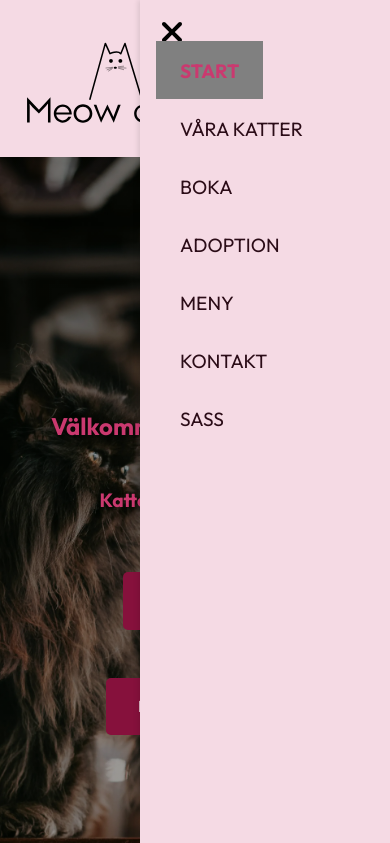
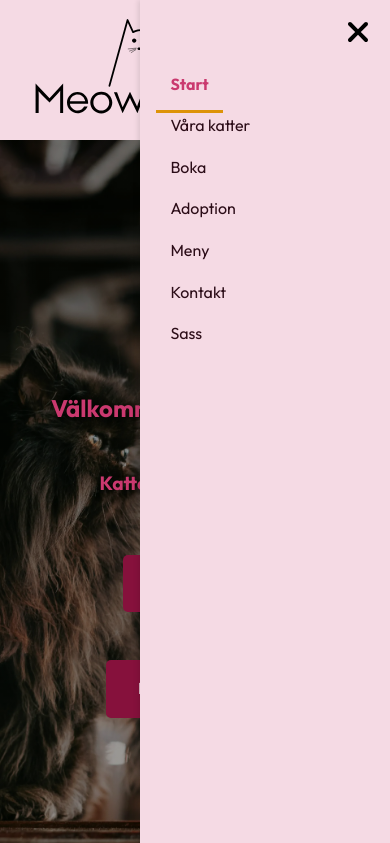
Before and after one commit to parisiproductions/moment3, a website built with Parcel: page src/index.html in a window 390 px wide. Both pictures are taken after a click on the button "Öppna meny". Shown: the top 843 px of the page. Built offline with nearby package versions, Linux system fonts and the light colour scheme.

Commit message:
försökt fixa menyn

```diff
--- a/src/css/_layout.scss
+++ b/src/css/_layout.scss
@@ -1,225 +1,143 @@
 @use "variables";
+
+/* Header och navigation */
+
+.navigation {
+    display: flex;
+    flex-direction: column;
+    align-items: center;
+    justify-content: space-between;
+    padding: 1rem;
+    gap: 2rem;
+    max-width: 1300px;
+    margin: auto;
+
+    .logo {
+        flex-shrink: 0;
+
+
+        img {
+            width: auto;
+            height: 100px;
+        }
+    }
+
+    nav {
+        flex-grow: 1;
+        display: flex;
+        justify-content: flex-end;
+
+        ul {
+            display: flex;
+            gap: 1.5rem;
+            list-style: none;
+            padding: 0;
+            margin: 0;
+            flex-wrap: nowrap;
+
+            li {
+                white-space: nowrap;
+
+                a {
+                    text-decoration: none;
+                    font-size: 1.3rem;
+                    color: variables.$paragraph-color;
+                    padding: 0.8rem 1rem;
+                    transition: color 0.3s ease-in-out;
+
+                    &:hover {
+                        color: variables.$accent-color;
+                    }
+                }
+            }
+        }
+
+        .nav-link-active {
+            color: variables.$headings-color;
+            font-weight: bold;
+            position: relative;
+
+            &::after {
+                content: "";
+                display: block;
+                width: 100%;
+                height: 3px;
+                background: variables.$accent-color;
+                position: absolute;
+                bottom: -5px;
+                left: 0;
+            }
+        }
+    }
+
+    .hamburger-btn, .close-btn {
+        display: none;
+        margin-left: auto;
+        background: none;
+        border: none;
+        font-size: 2rem;
+        cursor: pointer;
+    }
+}
+
+/* Responsiv design */
+@media (max-width: 1100px) {
+
+    .navigation {
+
+        nav {
+            ul {
+                gap: 1rem;
+
+                li {
+                    a {
+                        font-size: 1.1rem;
+                        padding: 0.9rem;
+                    }
+                }
+            }
+        }
+    }
+}
+
+@media (max-width: 900px) {
+    .navigation {
+        nav {
+            ul {
+                gap: 0.5rem;
+
+                li {
+                    a {
+                        font-size: 1rem;
+                    }
+                }
+            }
+        }
+    }
+}
+
+/* Hamburgermeny aktiveras vid 768px */
+@media (max-width: 768px) {
+    .navigation {
+        padding: 1rem 2rem;
+        flex-direction: row;
+        justify-content: space-between;
+        gap: 6rem;
 
 
 
 
-
-
-/* Header och navigation */
-
-
-
-
-.top-header{
-    background-color: variables.$background-color;
+        .logo {
+            flex-grow: 1;
         }
 
 
-
-.logo{
-    padding: 1.5rem;
+        .hamburger-btn {
+            display: block;
+            margin-left: auto;
         }
 
-.logo img{
-    width: 100%;
-    height: auto;
-}
-
-
-.navigation {
-    display: flex;
-    flex-direction: column;
-    justify-content: space-evenly;
-    gap: 2rem;
-    align-items: center;
-    padding-top: 1rem;
-    width: 100%;
-
-}
-
-
-#nav-menu {
-    display: flex;
-    flex-direction: row;
-    gap: 2rem;
-    align-items: center;
-    justify-content: center;
-    padding-top: 1rem;
-    background-color: white;
-    width: 100%;
-
-}
-
-#nav-menu a:hover{
-    background-color: #ffffffa8
-    }
-
-nav{
-    display: none;
-ul {
-    display: flex;
-    flex-direction: row;
-    justify-content: space-between;
-    list-style: none;
-    padding: 0;
-    margin: 0;
-
-}
-li {
-    padding-bottom: 0.7rem;
-}
-a {
-    text-decoration: none;
-    font-size: 1.2rem;
-    color: variables.$paragraph-color;
-    padding: 1.1rem 1.5rem 1.1rem;
-    background-color: white;
-    text-transform: uppercase;
-}
-}
-
-.nav-link-active{
- color: variables.$headings-color;
-font-weight: bold;
-padding: 1.1rem 1.5rem 1.1rem;
-}
-
-
-
-/* Hamburgermeny och stäng-knapp */
-.hamburger-btn, .close-btn {
-    background: none;
-    border: none;
-    font-size: 2rem;
-    cursor: pointer;
-    color: #333;
-}
-
-.hamburger-btn {
-    display: none; /* Dölj hamburgarknappen */
-}
-
-/* Stäng-knapp */
-#close-menu {
-    display: none; /* Dölj stäng-knappen som standard */
-}
-
-
-
-/*Startsida*/
-
-.welcome-section {
-    position: relative;
-    height: 100vh;
-    background: linear-gradient(rgba(0, 0, 0, 0.5), rgba(0, 0, 0, 0.336)),
-                url("../images/perser.webp") no-repeat center/cover;
-    display: flex;
-    gap: 2.5rem;
-    flex-direction: column;
-    align-items: center;
-    justify-content: center;
-    text-align: center;
-    color: white;
-
-
-    h1, h2{
-        text-shadow: 3px 3px 10px rgba(0, 0, 0, 0.7);
-
-    }
-}
-
-
-    .button-container {
-        display: flex;
-        gap: 3rem;
-        padding: 1rem;
-        justify-content: center;
-        align-items: center;
-    }
-
-
-
-
-
-
-.info-section1 {
-    display: flex;
-    flex-direction: row;
-    align-items: center;
-    justify-content: center;
-    line-height: 1.8;
-    gap: 2rem;
-    padding: 1rem;
-    max-width: 1300px;
-    margin: auto;
-
-
-    .text-block {
-        flex: 1;
-
-      h2 {
-        margin-bottom: 1rem;
-      }
-
-      p {
-        margin-bottom: 1rem;
-
-      }
-    }
-
-
-    .image-block {
-     padding-top: 4rem;
-
-      img {
-        width: 100%;
-        height: auto;
-        max-width: 100%;
-        object-fit: contain;
-        border-radius: 10px;
-      }
-    }
-
-}
-
-
-.info-section2 {
-    @extend .info-section1;
-    flex-direction: row-reverse;
-
-}
-
-
-
-
-
-
-
-
-
-
-
-
-
-
-
-
-
-/* Media queries*/
-/* Skärmar mindre än eller lika med 1024px */
-@media (max-width: 1024px) {
-
-    .hamburger-btn {
-        display: block; /* Visa hamburgarknappen */
-    }
-
-    .navigation {
-        justify-content:space-between;
-        padding-right: 1rem;
-        flex-direction: row;
-    }
-
-    #nav-menu {
+        nav {
             display: none;
             flex-direction: column;
             background-color: variables.$background-color;
@@ -231,46 +149,24 @@ padding: 1.1rem 1.5rem 1.1rem;
             box-shadow: -2px 0 5px rgba(0, 0, 0, 0.1);
             padding: 1rem;
             z-index: 1000;
+
+            ul {
+                flex-direction: column;
+                gap: 1rem;
             }
 
-        nav a {
-            background-color:  variables.$background-color;
+            #close-menu {
+                display: block;
+                background: none;
+                border: none;
+                font-size: 2rem;
+                cursor: pointer;
+                margin-bottom: 1rem;
             }
-
-        .nav-link-active{
-            background-color: grey;
-        }
-
-    #nav-menu ul {
-        flex-direction: column;
-        gap: 1rem;
         }
 
         #nav-menu.hidden {
             display: none;
         }
-
-    #close-menu {
-        display: block;
-    }
-
-
-
-    .logo img{
-        width: 70%;
-        height: auto;
-    }
-
-
-    .info-section1, .info-section2 {
-        flex-direction: column;
-margin-top: 3rem;
-        padding: 2rem;
-    }
-
-
-    .button-container {
-        flex-direction: column;
-
     }
 }
--- a/src/css/_mixins.scss
+++ b/src/css/_mixins.scss
@@ -24,10 +24,8 @@
 
 @media (max-width: 1024px) {
 
-
     .button {
         font-size: 1rem;
-
 
     }
 
--- /dev/null
+++ b/src/css/_pages.scss
@@ -0,0 +1,101 @@
+
+/*Startsidan*/
+
+.welcome-section {
+    position: relative;
+    height: 100vh;
+    background: linear-gradient(rgba(0, 0, 0, 0.5), rgba(0, 0, 0, 0.336)),
+                url("../images/perser.webp") no-repeat center/cover;
+    display: flex;
+    gap: 2.5rem;
+    flex-direction: column;
+    align-items: center;
+    justify-content: center;
+    text-align: center;
+    color: white;
+
+
+    h1, h2{
+        text-shadow: 3px 3px 10px rgba(0, 0, 0, 0.7);
+
+    }
+}
+
+
+    .button-container {
+        display: flex;
+        gap: 3rem;
+        padding: 1rem;
+        justify-content: center;
+        align-items: center;
+    }
+
+
+
+.info-section1 {
+    display: flex;
+    flex-direction: row;
+    align-items: center;
+    justify-content: center;
+    line-height: 1.8;
+    gap: 2rem;
+    padding: 1rem;
+    max-width: 1300px;
+    margin: auto;
+
+
+    .text-block {
+        flex: 1;
+
+      h2 {
+        margin-bottom: 1rem;
+      }
+
+      p {
+        margin-bottom: 1rem;
+
+      }
+    }
+
+
+    .image-block {
+     padding-top: 4rem;
+
+      img {
+        width: 100%;
+        height: auto;
+        max-width: 100%;
+        object-fit: contain;
+        border-radius: 10px;
+      }
+    }
+
+}
+
+
+.info-section2 {
+    @extend .info-section1;
+    flex-direction: row-reverse;
+}
+
+
+
+/* Media queries*/
+/* Skärmar mindre än eller lika med 1024px */
+@media (max-width: 1024px) {
+
+    .info-section1, .info-section2 {
+        flex-direction: column;
+margin-top: 3rem;
+        padding: 2rem;
+    }
+
+}
+
+
+@media (max-width: 599px) {
+    .button-container {
+        flex-direction: column;
+
+      }
+}
--- a/src/css/_variables.scss
+++ b/src/css/_variables.scss
@@ -1,12 +1,16 @@
 
-$background-color: #f5dae4;
-$main-color: #f7f3f3;
+$light-pink: #f5dae4;
+$white:  #f7f3f3;
+$cerise:  #86113c;
 
+
+
+$background-color: $light-pink;
+$main-color: $white;
+$button-color: $cerise;
+$accent-color: rgb(221, 147, 8);
 
 
 $headings-color: darken($background-color, 40%);
 $paragraph-color: darken($background-color, 80%);
-
-
-
-$button-color: #86113c;
+$menu-color: darken($background-color, 20%);
--- a/src/css/main.scss
+++ b/src/css/main.scss
@@ -2,6 +2,7 @@
 
 @use "components";
 @use "layout";
+@use "pages";
 @use "mixins";
 @use "themes";
 @use "variables";
@@ -34,7 +35,6 @@ main{
 background-color: variables.$main-color;
 width: 100%;
 margin: 0 auto;
-
 flex: 1;
 }
 
--- a/src/index.html
+++ b/src/index.html
@@ -25,12 +25,12 @@
 
     <header class="navigation">
 
-        <div class="top-header">
+
         <div class="logo">
             <a href="#" aria-label="Gå till startsidan">
                 <img src="./images/kattcafelogo.svg" alt="Logotyp" width="510" height="62">
             </a>
-</div>
+
     </div>
 
         <!-- Hamburgermenyn -->
@@ -64,7 +64,11 @@
         <h2>Kattcaféet i Sundsvall</h2>
 
         <div class="button-container">
-          <a href="#" class="button">Boka besök</a>
+          <a href="#" class="button">
+
+
+
+            Boka besök</a>
           <a href="#" class="button">Läs om katterna</a>
         </div>
 
@@ -143,7 +147,7 @@
 
 
 
-
+</div>
     </main>
 
 
```
Also changed, not shown: src/images/caret-right-solid.svg (added). Lines whose indentation alone changed are shown as unchanged.
